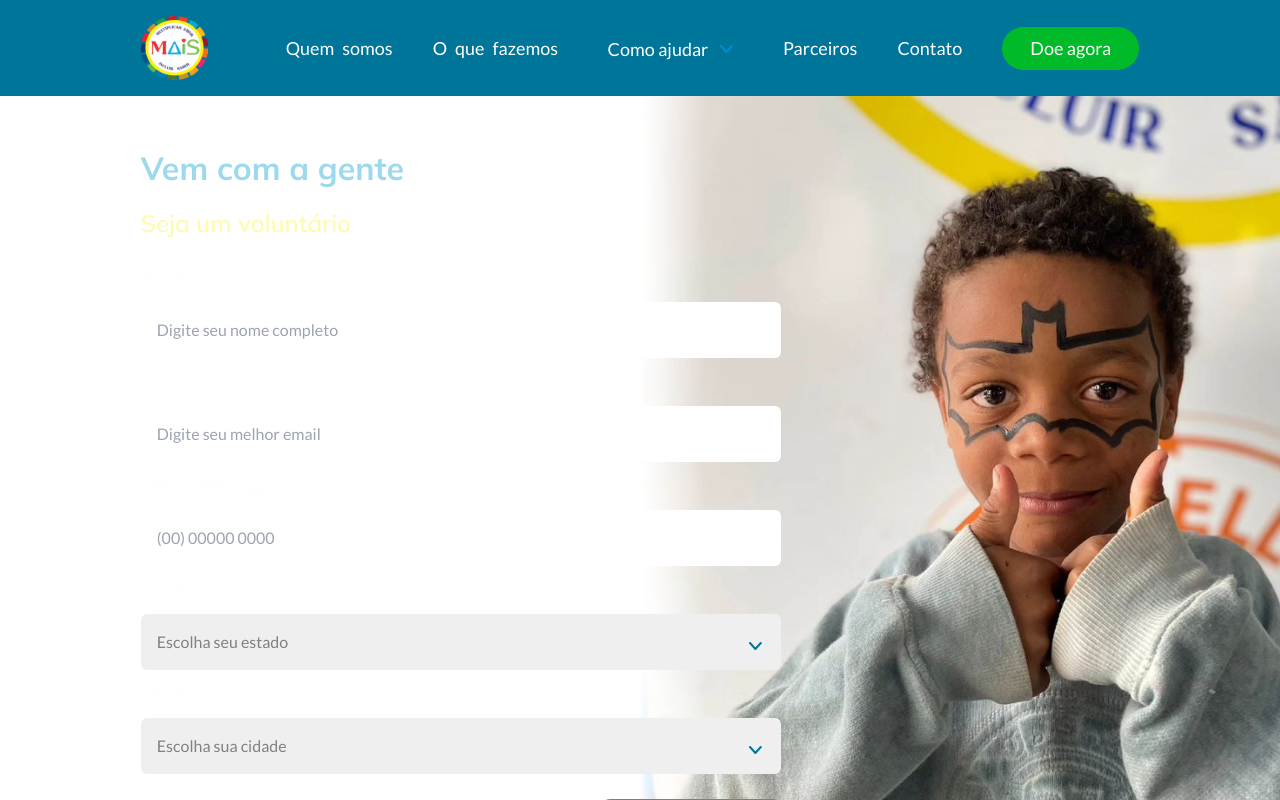
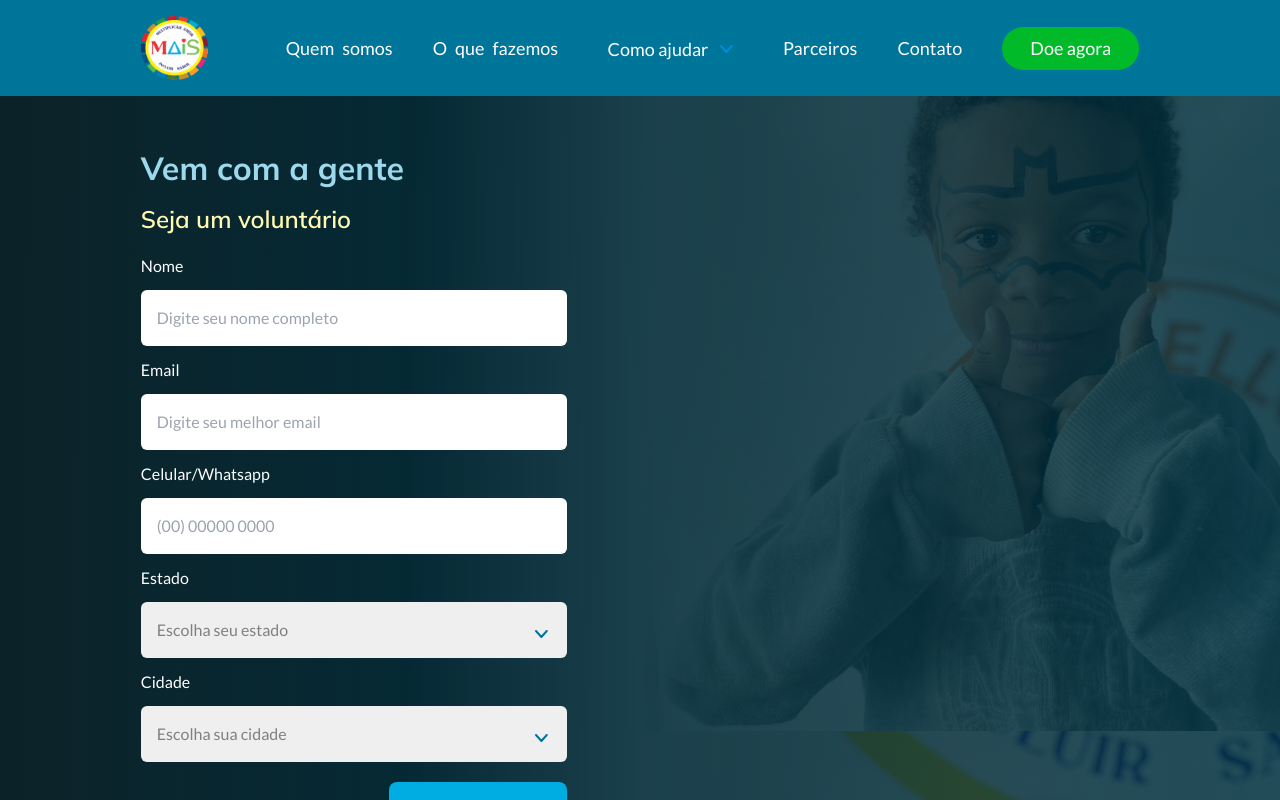
Before and after one commit to ONG-Mais/website-front-end, a Next.js app: page /voluntario in a window 1280 px wide. Shown: the top 800 px of the page. Built offline with nearby package versions, Linux system fonts and the light colour scheme.

Commit message:
feat: adds JSDoc to FormBanner. Also mekes the component to work as expected when displaying the success message

```diff
--- a/src/GlobalComponents/FormBanner/index.tsx
+++ b/src/GlobalComponents/FormBanner/index.tsx
@@ -4,17 +4,54 @@ import "./styles.css";
 type formBanner = {
   children: ReactNode;
   image: string;
+  imagePosition: "center" | "right";
 };
 
-export default function FormBanner({ children, image }: formBanner) {
+/**
+ * @description Este componente deve ser usado como um wraper de forms de cadastro da aplicação, quando eles demandarem um fundo
+ com uma imagem e um degradê azul. Presente nos formulários de cadastro de empresa e de voluntário, por exemplo.
+
+ * @param {formBanner}  props O componente recebe duas props obrigatórias:
+ * @param {ReactNode} props.children Elementos filhos. Note que o componente entrega uma div, portanto você pode fazer uma tag <form>
+ * como filho deste componente
+ * @param {string} props.image A url da imagem de background. Somente o caminho para a imagem, não aceita objetos
+ *@param {"center" | "right"} props.imagePosition ajusta a posição da imagem e, conforme os critérios do design, o degradê fundo
+ */
+
+export default function FormBanner({ children, image, imagePosition }: formBanner) {
+  const tailwindBackgroundEffect = {
+    center: "form-banner-bg-image-light-gradient",
+    right: "form-banner-bg-gradient",
+  };
+  const tailwindDivPosition = {
+    center: "mx-r4 w-full",
+    right: "mx-r11 w-2/6",
+  };
+  const tailwindImagePosition = {
+    center: "w-full bg-no-repeat bg-cover sm:bg-center",
+    right: "w-2/4 bg-cover form-banner-image",
+  };
+
   return (
-    <div className="bg-gradient mt-[6rem] w-full h-full relative flex">
-      <div id="form-wrapper" className="py-12 mx-r11 sm:mx-r4 flex w-2/4 sm:w-full flex-col ">
+    <div
+      className={`${
+        imagePosition === "right" ? tailwindBackgroundEffect.right : tailwindBackgroundEffect.center
+      } bg-gradient mt-[6rem] w-full h-full relative flex`}
+    >
+      <div
+        id="form-wrapper"
+        className={`py-12 flex flex-col  sm:mx-r4 sm:w-full ${
+          imagePosition === "right" ? tailwindDivPosition.right : tailwindDivPosition.center
+        }`}
+        style={imagePosition === "center" ? { backgroundPosition: "top -10px left 0" } : {}}
+      >
         {children}
       </div>
       <div
         id="image"
-        className="form-banner-image absolute top-0 right-0 bg-cover h-full w-2/4 sm:w-full sm:bg-center -z-50 "
+        className={`form-banner-bg-image absolute top-0 right-0 h-full sm:w-full sm:bg-center -z-50
+          ${imagePosition === "right" ? tailwindImagePosition.right : tailwindImagePosition.center}
+          `}
         style={{ backgroundImage: `url(${image})` }}
       />
     </div>
```
